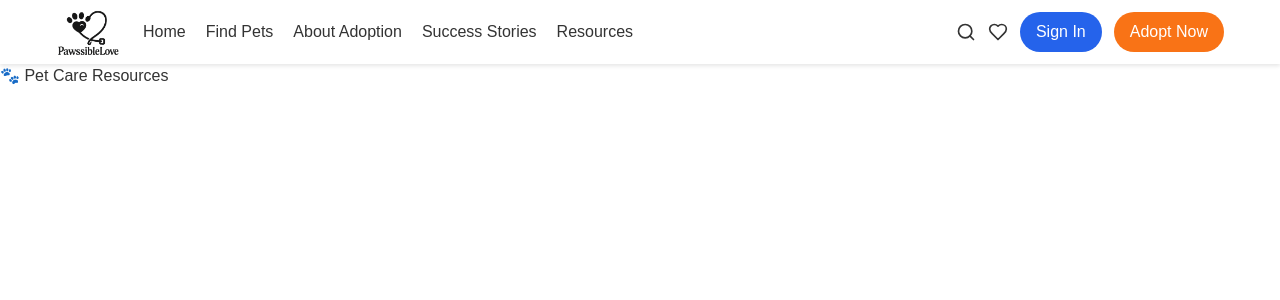
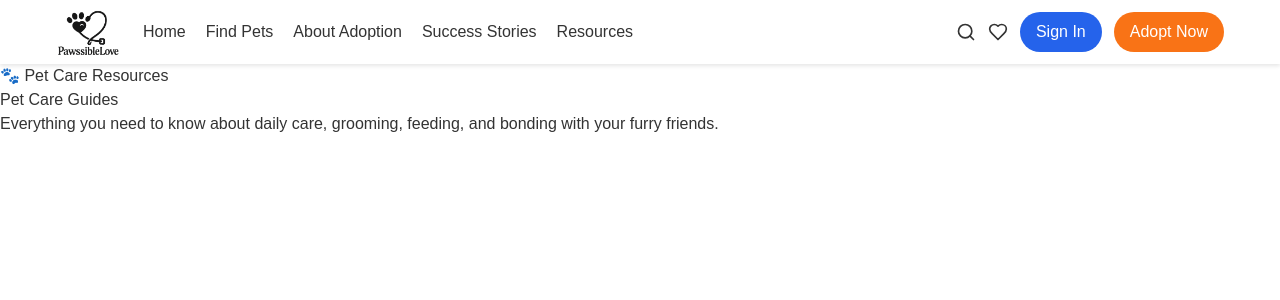
Before and after one commit to Manisha-Tmg/PawssibleLove, a React (Vite) app in the folder Frontend/client/: page /resources in a window 1280 px wide. Shown: the top 300 px of the page. Built offline with nearby package versions, Linux system fonts and the light colour scheme.

Commit message:
Resousrcses page addede

```diff
--- a/Frontend/client/src/User/Pages/Resources.jsx
+++ b/Frontend/client/src/User/Pages/Resources.jsx
@@ -9,6 +9,16 @@ const Resources = () => {
         <h1 className="text-4xl font-bold mb-6 text-center text-pink-700">
           🐾 Pet Care Resources
         </h1>
+
+        <section className="mb-8">
+          <h2 className="text-2xl font-semibold text-gray-800 mb-2">
+            Pet Care Guides
+          </h2>
+          <p className="text-gray-600">
+            Everything you need to know about daily care, grooming, feeding, and
+            bonding with your furry friends.
+          </p>
+        </section>
       </div>
     </>
   );
```
